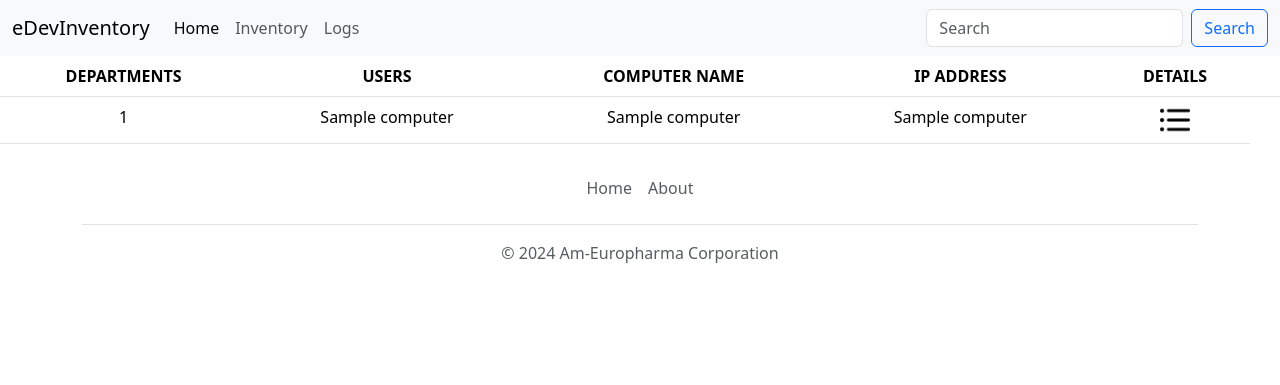
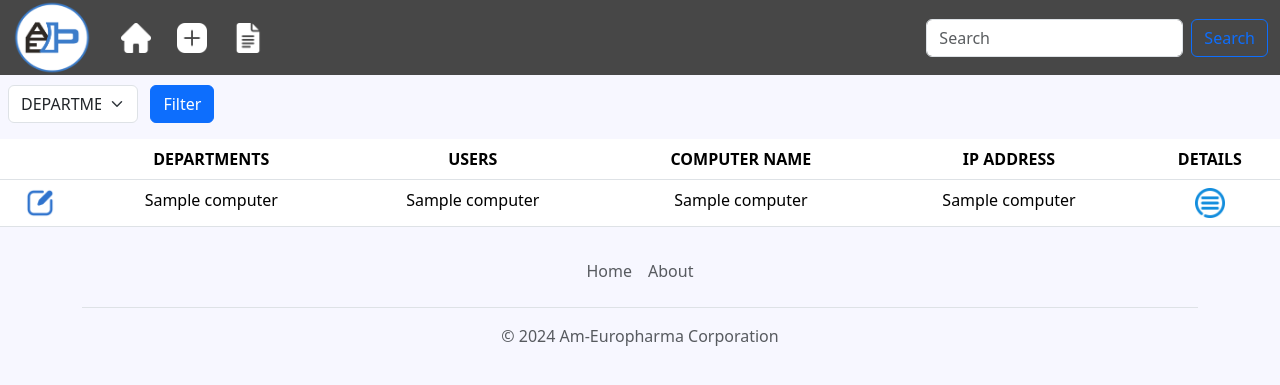
Before and after one commit to vncebrmjo/AM-EUROPHARMA_Computer_Inventory, a Flask app: template templates/main_page.html in a window 1280 px wide. Shown: the top 385 px of the page. Run offline with Flask 3, Linux system fonts and the light colour scheme; the template is opened without the code that fills it: most values are stand-ins (such as "Sample title", 1, 10 or a date in 2020).

Commit message:
header update, main.py modifications, db utils, and details.html addition

```diff
--- a/main.py
+++ b/main.py
@@ -1,20 +1,36 @@
-from flask import Flask, render_template,request
-from db_utils import main_page_db
+from flask import Flask, render_template, request, url_for
+from db_utils import main_page_db, details_db
+import pyodbc as odbcconn
 
 app = Flask(__name__)
 
 Total_Pages = 5
 
+connect = odbcconn.connect("Driver={ODBC Driver 13 for SQL Server};"
+                        "Server=ICT_LAPTOP02S;"
+                        "Database=eDevInventoy;"
+                        "Trusted_Connection=yes;")
 
+@app.route('/', methods=['POST', 'GET'])
+def main_page():
+    if request.method == 'POST':
+        selected_department = request.form.get('department')
+    else:
+        selected_department = None
 
-@app.route('/')
-def main_page():
-    page = request.args.get('page', 1, type=int)
-    page = max(page, 1)
-    offset = (page - 1) * Total_Pages
-    data = main_page_db()
+    data = main_page_db(selected_department)
+
     return render_template('main_page.html', data=data)
 
+@app.route('/details')
+def details():
+    fetch = details_db()
+    return render_template('details.html', fetch=fetch)
+
+@app.route('/Add_Inventory')
+def Add_Inventory():
+
+    return render_template('Add_Inventory.html')
 
 if __name__ == "__main__":
     app.run(debug=True)
--- a/static/css/design.css
+++ b/static/css/design.css
@@ -1,4 +1,8 @@
 #icon_details{
+    height: 30px;
+}
+
+#edit_button{
     height: 30px;
 }
 
@@ -85,3 +89,56 @@ padding: 25px;
 #status_button{
     border: 3px solid black;
 }
+
+#combo_box{
+    width: 10%;
+    margin-top: 10px;
+    margin-left: 20px;
+    padding: 0px;
+}
+#filter_button{
+    width: 10%;
+    margin-top: 10px;
+
+}
+
+#menu_bar{
+    background-color: #474747;
+    height: 75px;
+}
+
+#logo{
+    height: 75px;
+    width: 80px;
+}
+
+#home{
+    height: 30px;
+    width: 30px;
+    margin: 5px;
+
+}
+
+#add_inventory{
+    height: 30px;
+    width: 30px;
+  margin: 5px;
+
+}
+
+#logs{
+    height: 30px;
+    width: 30px;
+  margin: 5px;
+}
+
+#table_color{
+    background-color: #ececec;
+}
+
+#body_color{
+    background-color: #F7F7FF;
+}
+#navigation{
+    padding: 0;
+}
--- a/templates/Header.html
+++ b/templates/Header.html
@@ -1,19 +1,20 @@
-<nav class="navbar navbar-expand-lg bg-body-tertiary">
-  <div class="container-fluid">
-    <a class="navbar-brand" href="#">eDevInventory</a>
+<nav id="navigation" class="navbar navbar-expand-lg bg-body-tertiary">
+  <div class="container-fluid " id="menu_bar">
+    <a class="navbar-brand" href="#"> <img src="static/icons/logo.png" class="img-fluid" id="logo"> </a>
     <button class="navbar-toggler" type="button" data-bs-toggle="collapse" data-bs-target="#navbarSupportedContent" aria-controls="navbarSupportedContent" aria-expanded="false" aria-label="Toggle navigation">
+
       <span class="navbar-toggler-icon"></span>
     </button>
-    <div class="collapse navbar-collapse" id="navbarSupportedContent">
+    <div class="collapse navbar-collapse " id="navbarSupportedContent">
       <ul class="navbar-nav me-auto mb-2 mb-lg-0">
         <li class="nav-item">
-          <a class="nav-link active" aria-current="page" href="#">Home</a>
+          <a class="nav-link active" aria-current="page" href="/"><img src="static/icons/home.png" class="img-fluid" id="home"></a>
         </li>
         <li class="nav-item">
-          <a class="nav-link" href="#">Inventory</a>
+          <a class="nav-link" href="/Add_Inventory"><img src="static/icons/add_inventory.png" class="img-fluid" id="add_inventory"></a>
         </li>
                 <li class="nav-item">
-          <a class="nav-link" href="#">Logs</a>
+          <a class="nav-link" href="#"><img src="static/icons/logs.png" class="img-fluid" id="logs"></a>
         </li>
       </ul>
       <form class="d-flex" role="search">
--- a/templates/main_page.html
+++ b/templates/main_page.html
@@ -4,40 +4,89 @@
     <meta charset="UTF-8">
     <meta name="viewport" content="width=device-width, initial-scale=1">
     <title>Device Inventory</title>
+
     <link href="https://cdn.jsdelivr.net/npm/bootstrap@5.3.3/dist/css/bootstrap.min.css" rel="stylesheet" integrity="sha384-QWTKZyjpPEjISv5WaRU9OFeRpok6YctnYmDr5pNlyT2bRjXh0JMhjY6hW+ALEwIH" crossorigin="anonymous">
     <link rel="stylesheet" href="static/css/design.css">
+
+
 </head>
 {% include 'Header.html' %}
-<body>
+<body id="body_color">
+<div class="form-floating">
+    <form class="" action="/" method="POST">
+        <div class="row">
+            <div class="col-md-2" id="combo_box">
+                <select class="form-select form-select mb-3" name="department" id="select_department">
+                    <option value=" ">DEPARTMENT</option>
+                    <option value="ACCTG">ACCTG</option>
+                    <option value="BCAM">BCAM</option>
+                    <option value="BD">BD</option>
+                    <option value="BMS">BMS</option>
+                    <option value="EMD">EMD</option>
+                    <option value="HRD">HRD</option>
+                    <option value="ICT">ICT</option>
+                    <option value="LOG">LOG</option>
+                    <option value="PID">PID</option>
+                    <option value="PLAN">PLAN</option>
+                    <option value="PROD">PROD</option>
+                    <option value="PUR">PUR</option>
+                    <option value="QA">QA</option>
+                    <option value="QC">QC</option>
+                    <option value="RAD">RAD</option>
+                    <option value="VALIDATION">VALIDATION</option>
+                    <!-- Add more options here if needed -->
+                </select>
+            </div>
+            <div class="col-md-2"  id="filter_button">
+                <button type="submit" class="btn btn-primary">Filter</button>
+            </div>
+        </div>
+    </form>
 
-<table class = "table striped table-hover text-center">
-    <thead>
-        <tr>
-            <th class="fw-semibold">DEPARTMENTS</th>
+
+</div>
+
+
+
+
+<table class = "table table-hover text-center" >
+    <thead  >
+        <tr >
+            <th> </th>
+            <th class="fw-semibold" >DEPARTMENTS</th>
             <th class="fw-semibold">USERS</th>
             <th class="fw-semibold">COMPUTER NAME</th>
             <th class="fw-semibold">IP ADDRESS</th>
             <th class="fw-semibold">DETAILS</th>
-            <th> </th>
+
         </tr>
     </thead>
     <tbody>
     {% for computer in data %}
-    <tr>
-        <td class="fw-normal"> {{computer.0}}</td>
+    <tr >
+        <td >
+            <a href="" >
+                <img src="static/icons/edit.png" class="img-fluid" id="edit_button">
+            </a>
+        </td>
         <td class="fw-normal"> {{computer.1}}</td>
         <td class="fw-normal"> {{computer.2}}</td>
         <td class="fw-normal"> {{computer.3}}</td>
+        <td class="fw-normal"> {{computer.4}}</td>
         <td>
-            <a href="" >
-                <img src="static/icons/details.png" class="img-fluid" id="icon_details">
+            <a href="/details{{computer.0}}" data-target="#view{{computer.0}}" >
+                <img src="static/icons/icon_details.png" class="img-fluid" id="icon_details">
             </a>
         </td>
     </tr>
-{% endfor %}
+    {% endfor %}
     </tbody>
 </table>
-<h1> </h1>
+
+
+
+
+
 {% include 'Footer.html' %}
 </body>
 </html>
```
Also changed, not shown: db_utils.py (+15 -4 lines), templates/details.html (added, +42 -0 lines), static/icons/add_inventory.png (added), static/icons/details.png (deleted), static/icons/edit.png (added), static/icons/home.png (added), static/icons/icon_details.png (added), static/icons/logo.png (added), static/icons/logs.png (added).
